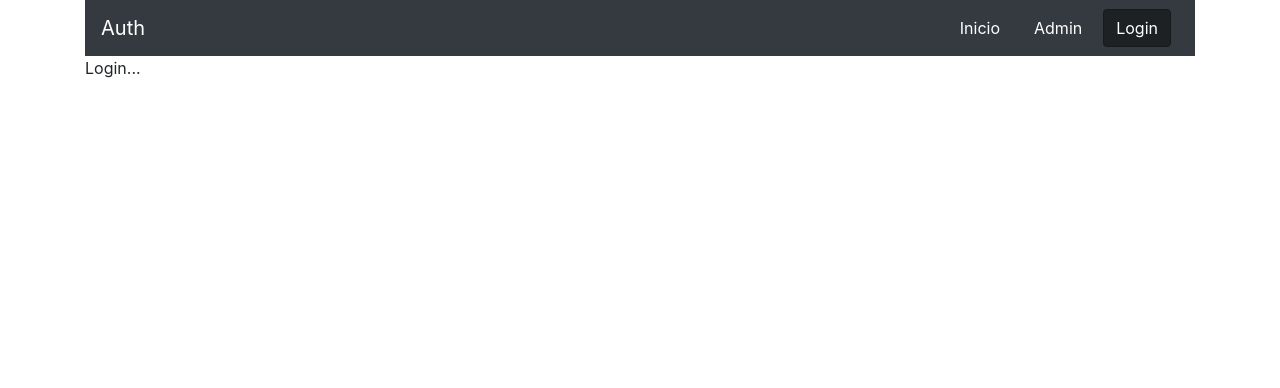
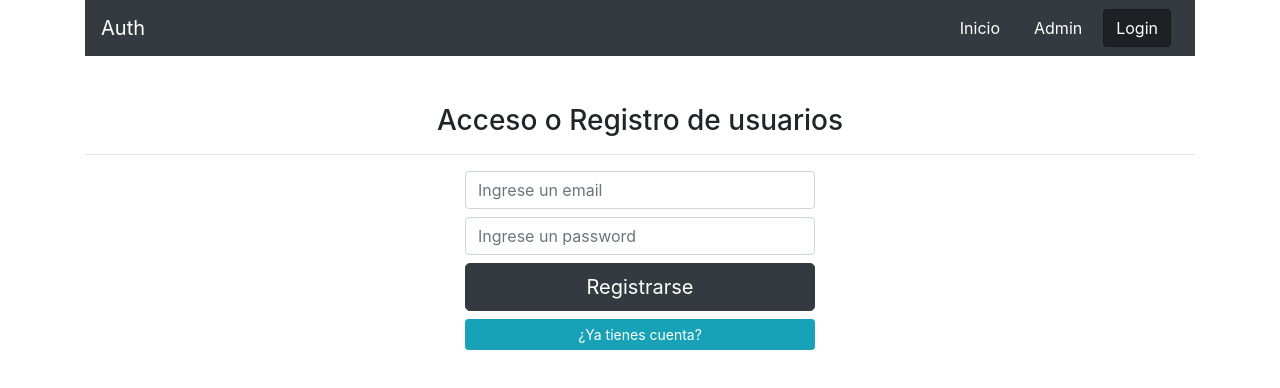
Before and after one commit to carlosiib/auth-firebase, a React (Create React App) app: page /login in a window 1280 px wide. Shown: the top 388 px of the page. Built offline with nearby package versions, Linux system fonts and the light colour scheme.

Commit message:
Login template

```diff
--- a/src/App.jsx
+++ b/src/App.jsx
@@ -4,7 +4,10 @@
   Switch,
   Route,
 } from "react-router-dom";
-import { Navbar } from "./components/Navbar";
+
+import Navbar from "./components/Navbar";
+import Login from "./components/Login";
+
 function App() {
   return (
     <Router>
@@ -14,7 +17,9 @@
           <Route path="/" exact>
             Inicio...
           </Route>
-          <Route path="/login">Login...</Route>
+          <Route path="/login">
+            <Login />
+          </Route>
           <Route path="/admin">Admin...</Route>
         </Switch>
       </div>
--- /dev/null
+++ b/src/components/Login.jsx
@@ -0,0 +1,27 @@
+import React from 'react'
+
+const Login = () => {
+    return (
+        <div className="mt-5">
+            <h3 className="text-center">Acceso o Registro de usuarios </h3>
+            <hr />
+            <div className="row justify-content-center">
+                <div className="col-12 col-sm-8 col-md-6 col-xl-4">
+                    <form>
+                        <input
+                            type="email"
+                            className="form-control mb-2"
+                            placeholder="Ingrese un email" />
+                        <input
+                            type="password"
+                            className="form-control mb-2"
+                            placeholder="Ingrese un password" />
+                        <button className="btn btn-dark btn-lg btn-block">Registrarse</button>
+                        <button className="btn btn-info btn-sm btn-block">¿Ya tienes cuenta?</button>
+                    </form>
+                </div>
+            </div>
+        </div>
+    )
+}
+export default Login
--- a/src/components/Navbar.jsx
+++ b/src/components/Navbar.jsx
@@ -5,7 +5,7 @@
   NavLink,
 } from "react-router-dom";
 
-export const Navbar = () => {
+const Navbar = () => {
   return (
     <div className="navbar navbar-dark bg-dark">
       <Link className="navbar-brand" to="/">
@@ -37,3 +37,4 @@
     </div>
   );
 };
+export default Navbar
```
